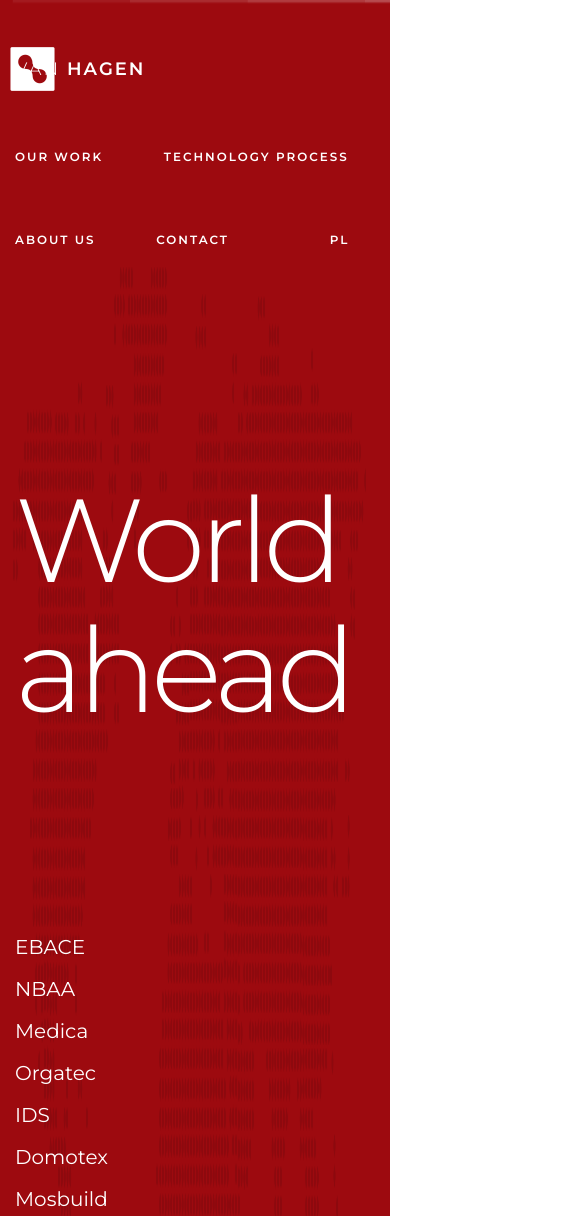
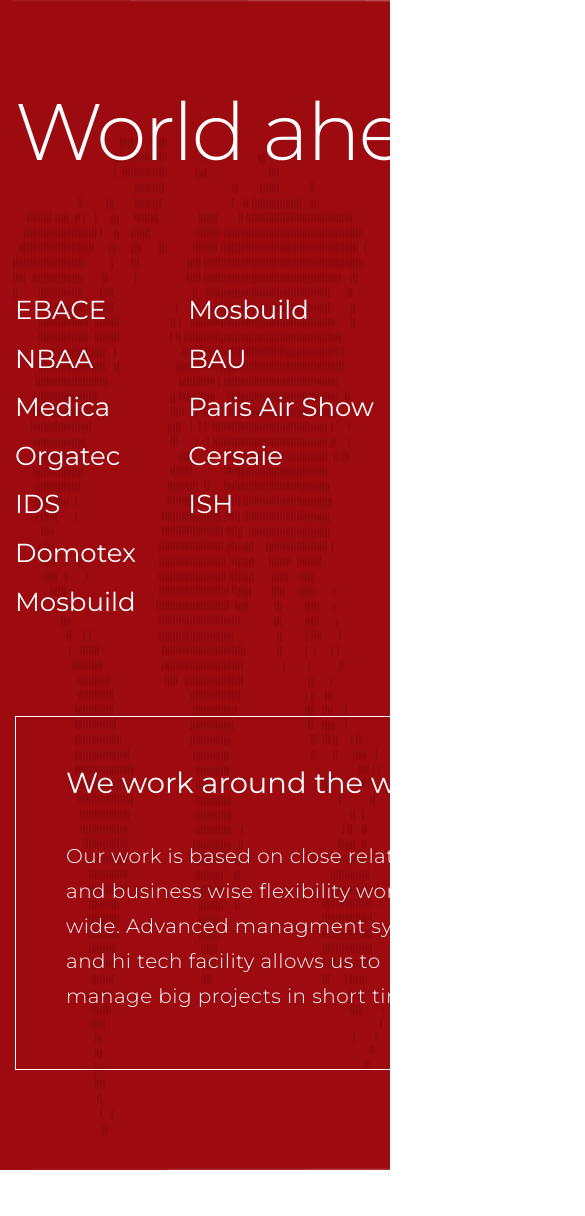
Before and after one commit to rybczany/van-hagen, a plain HTML site: page index.html in a window 390 px wide. Shown: the top 1216 px of the page, 585 px wide, since content can reach past the window. After the commit the page ends 1170 px from the top, so only its background shows below. Drawn offline with Linux system fonts and the light colour scheme.

Commit message:
static RWD

```diff
--- a/css/style.css
+++ b/css/style.css
@@ -30,6 +30,9 @@ h2, h3{
 	text-transform: uppercase;
 	font-weight: 600;
 	color: #fff;
+}
+.box-text h2{
+	text-transform: none;
 }
 h1{
 	font-size: 118px;
@@ -94,6 +97,9 @@ section{
 .content{
 	margin: 220px 0 180px;
 }
+.collapse{
+	display: block;
+}
 .box-text{
 	border: 1px solid #fff;
 	margin: 20px 0 90px;
@@ -132,3 +138,17 @@ section{
 	background-color: #fff;
 	border-radius: 100%;
 }
+@media (max-width: 768px){
+  .container{width: 520px;}
+  .logo,
+  .nav-bar{display: none;}
+  .content{margin: 65px 0 90px;}
+  .content h1{font-size: 80px; letter-spacing: -2px;}
+  .collapse,
+  .location{display: none;}
+  .box-text{margin: 90px 0 100px;}
+  .box-text h2{font-size: 29px;}
+  .box-text p{font-size: 20px;}
+  .list h2,
+  .list--small h2{font-size: 26px;}
+}
--- a/index.html
+++ b/index.html
@@ -40,12 +40,12 @@
 						</ul>
 					</nav>
 				</div>
-				<div class="col-sm-12 content">
+				<div class="col-xs-12 col-sm-12 content">
 					<h1>World ahead</h1>
 				</div>
-				<div class="col-sm-3">
+				<div class="col-xs-4 col-sm-3 ">
 					<div class="row">
-						<div class="col-sm-6">
+						<div class="col-xs-12 col-sm-6">
 							<div class="list">
 								<ul>
 									<li><h2>ebace</h2></li>
@@ -58,7 +58,7 @@
 								</ul>
 							</div>
 						</div>
-						<div class="col-sm-6">
+						<div class="col-sm-6 collapse">
 							<div class="list">
 								<ul>
 									<li><h2>ebace</h2></li>
@@ -73,7 +73,7 @@
 						</div>
 					</div>
 				</div>
-				<div class="col-sm-3">
+				<div class="col-xs-8 col-sm-3">
 					<div class="list--small">
 						<ul>
 							<li><h2>mosbuild</h2></li>
@@ -84,14 +84,14 @@
 						</ul>
 					</div>
 				</div>
-				<div class="col-sm-6">
+				<div class="col-xs-12 col-sm-6">
 					<div class="box-text">
-						<h2>we work around the world</h2>
+						<h2>We work around the world</h2>
 						<p>Our work is based on close relations and business wise flexibility world- wide. Advanced managment system and hi tech facility allows us to manage big projects in short time.</p>
 					</div>
 				</div>
 			</div>
-			<div class="location location--paris">
+			<div id="location" class="location location--paris">
 				<h2>Paris Air Show</h2>
 				<div class="line"></div>
 				<p>Paris (France)</p>
@@ -99,4 +99,5 @@
 		</div>
 	</section>
 		<script type="text/javascript" src="js/jquery-3.2.1.min.js"></script>
+		<script type="text/javascript" src="js/script.js"></script>
 	</body>
--- /dev/null
+++ b/js/script.js
@@ -0,0 +1,5 @@
+$(document).ready(function(){
+
+
+
+});
```
